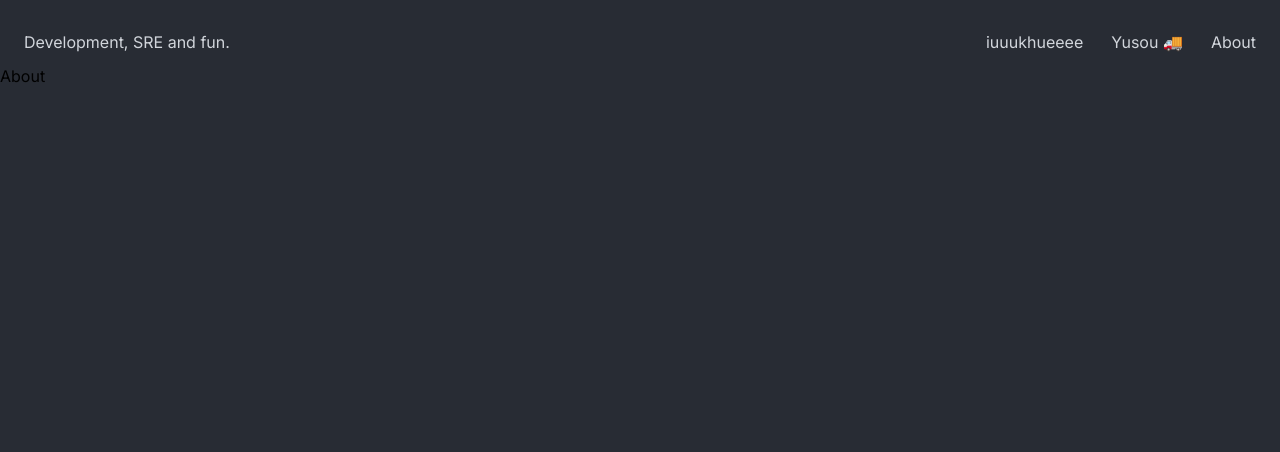
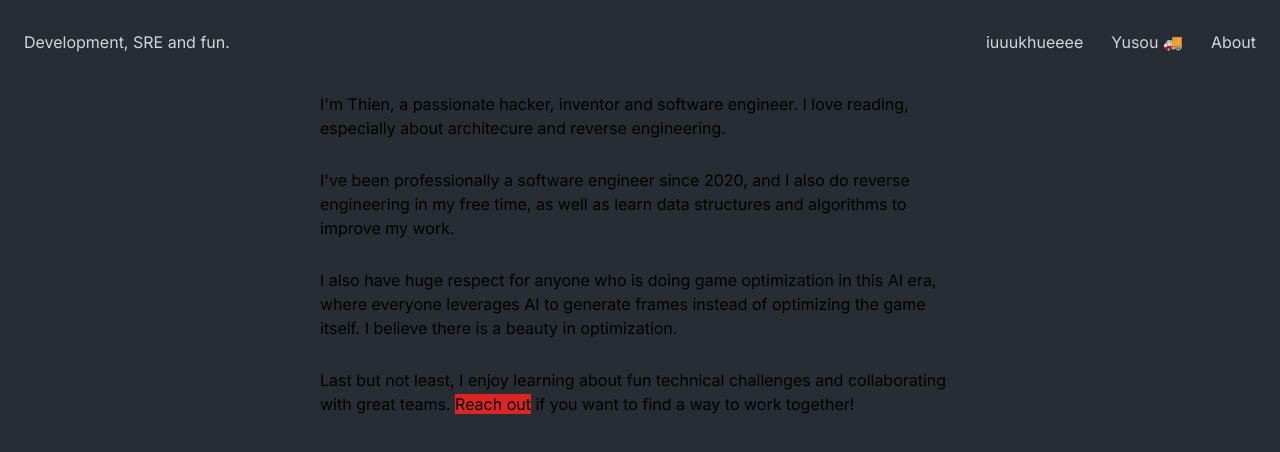
Before and after one commit to iuuukhueeee/iuuukhueeee.github.io, a Next.js app: page /about in a window 1280 px wide. Shown: the top 452 px of the page. Built offline with nearby package versions, Linux system fonts and the light colour scheme.

Commit message:
feat: add About content

```diff
--- a/src/app/about/page.tsx
+++ b/src/app/about/page.tsx
@@ -1,3 +1,40 @@
+interface Props {
+  children: React.ReactNode;
+}
+
+const Paragraph: React.FC<Props> = ({ children }) => {
+  return (
+    <main className="text-left md:w-2/4 w-4/5 m-auto mt-2 pt-5">
+      {children}
+    </main>
+  );
+};
+
 export default async function AboutPage() {
-  return <div>About</div>
+  return (
+    <>
+      <Paragraph>
+        I'm Thien, a passionate hacker, inventor and software engineer. I love
+        reading, especially about architecure and reverse engineering.
+      </Paragraph>
+      <Paragraph>
+        I've been professionally a software engineer since 2020, and I also do
+        reverse engineering in my free time, as well as learn data structures
+        and algorithms to improve my work.
+      </Paragraph>
+      <Paragraph>
+        I also have huge respect for anyone who is doing game optimization in
+        this AI era, where everyone leverages AI to generate frames instead of
+        optimizing the game itself. I believe there is a beauty in optimization.
+      </Paragraph>
+      <Paragraph>
+        Last but not least, I enjoy learning about fun technical challenges and
+        collaborating with great teams.{" "}
+        <a href="mailto:nguyenducthien9.work@gmail.com" className="bg-red-600">
+          Reach out
+        </a>{" "}
+        if you want to find a way to work together!
+      </Paragraph>
+    </>
+  );
 }
```
